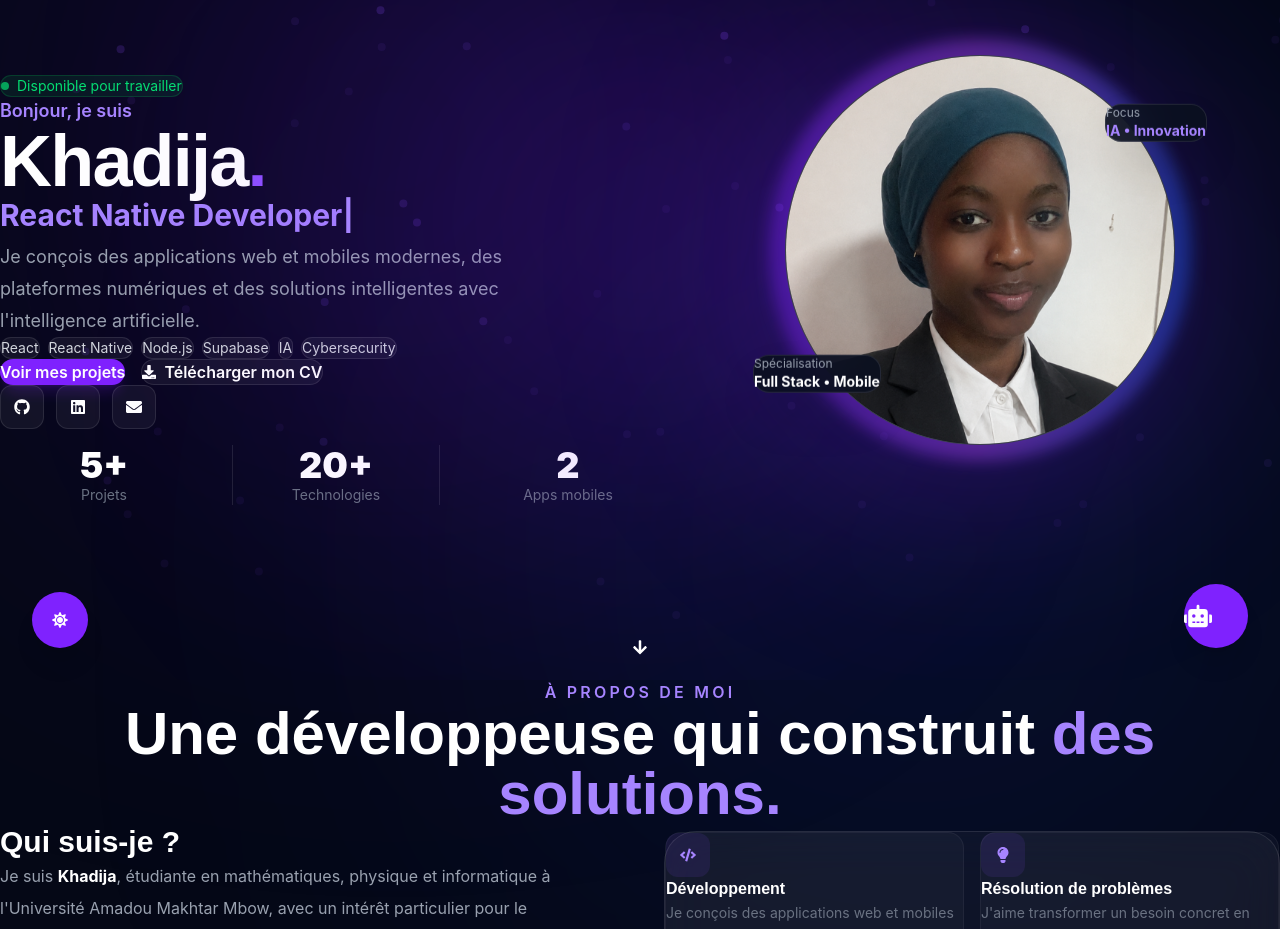
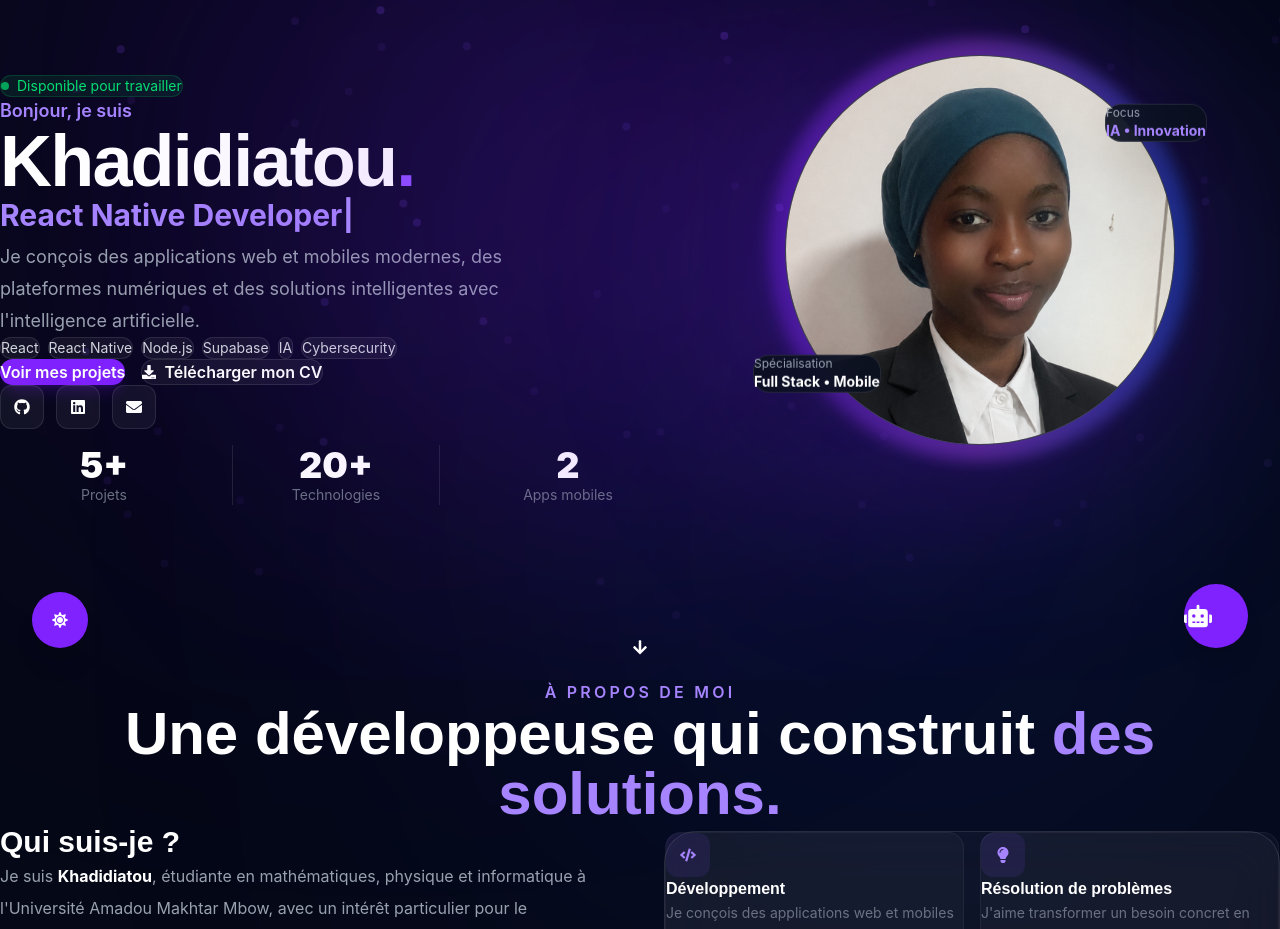
Before and after one commit to khadijandiayeeeh-cpu/portfolio, a React app: page / in a window 1280 px wide. Shown: the part 120-1049 px from the top of the page. Built offline with nearby package versions, Linux system fonts and the light colour scheme; the HTML template or start-up script is replaced by a standard one.

Commit message:
Update portfolio

```diff
--- a/src/components/sections/About.tsx
+++ b/src/components/sections/About.tsx
@@ -77,7 +77,7 @@ export default function About() {
             <div className="space-y-5 mt-6 text-gray-400 leading-8">
 
               <p>
-                Je suis <strong className="text-white">Khadija</strong>,
+                Je suis <strong className="text-white">Khadidiatou</strong>,
                 étudiante en mathématiques, physique et informatique à
                 l'Université Amadou Makhtar Mbow, avec un intérêt particulier
                 pour le développement logiciel et les technologies numériques.
--- a/src/components/sections/Contact.tsx
+++ b/src/components/sections/Contact.tsx
@@ -94,7 +94,7 @@ export default function Contact() {
             {/* EMAIL */}
 
             <a
-              href="mailto:tonemail@example.com"
+              href="mailto:khadijandiayeeeh@gmail.com"
               className="
                 flex
                 items-center
--- a/src/components/sections/Hero.tsx
+++ b/src/components/sections/Hero.tsx
@@ -112,7 +112,7 @@ export default function Hero() {
                 text-white
               "
             >
-              Khadija
+              Khadidiatou
               <span className="text-violet-500">.</span>
             </h1>
 
@@ -437,7 +437,7 @@ export default function Hero() {
 
                 <img
                   src={profile}
-                  alt="Khadija"
+                  alt="Khadidiatou"
                   className="
                     w-full
                     h-full
```
